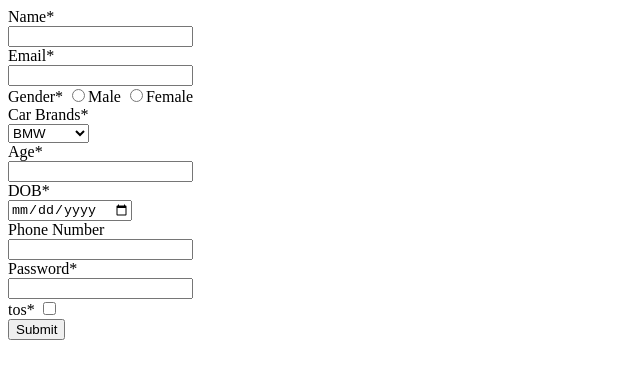
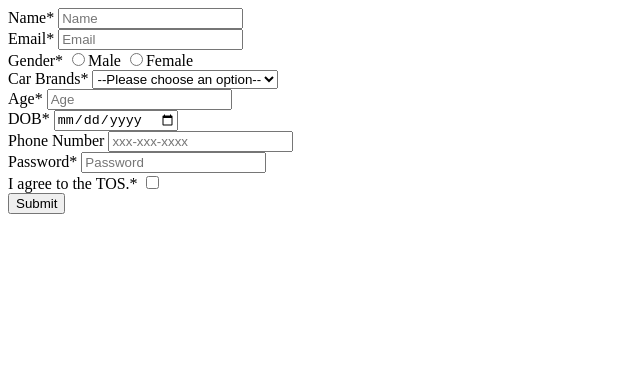
Before and after one commit to acciojob/signup-form-car-ManiPoorna, a website: page main.html in a window 1280 px wide. Shown: the whole page, without its empty margins (0-640 px from the left). Drawn offline with Linux system fonts and the light colour scheme.

Commit message:
created a submission

```diff
--- a/main.html
+++ b/main.html
@@ -9,39 +9,40 @@
 <body>
 	<!-- the entire body must be written by student -->
 	<form method="post">
-		<lable for="name">Name*</lable><br>
-		<input type="name" id="name" required>
+		<lable for="name">Name*</lable>
+		<input type="name" id="name" placeholder="Name" required >
 		<br>
-		<lable for="email">Email*</lable><br>
-		<input type="email" id="email" required>
+		<lable for="email">Email*</lable>
+		<input type="email" id="email" required placeholder="Email">
 		<br>
 		<lable for="gender">Gender*</lable>
 		<input type="radio" id="gender_m" name="gender" required>Male
 		<input type="radio" id="gender_f" name="gender" required>Female
 		<br>
-		<lable for="car" id="cars">Car Brands*</lable><br>
+		<lable for="car" id="cars">Car Brands*</lable>
 		<select  required>
+			<option selected disabled>--Please choose an option--</option>
 			<option>BMW</option>
 			<option>Audi</option>
 			<option>Mercedez</option>
 		</select>
 		<br>
-		<lable for="age">Age*</lable><br>
-		<input type="number" id="age" required>
+		<lable for="age">Age*</lable>
+		<input type="number" id="age" required placeholder="Age">
 		<br>
-		<lable for="dob">DOB*</lable><br>
+		<lable for="dob">DOB*</lable>
 		<input type="date" id="dob" required>
 		<br>
-		<lable for="tel">Phone Number</lable><br>
-		<input type="tel" id="tel">
+		<lable for="tel">Phone Number</lable>
+		<input type="tel" id="tel" placeholder="xxx-xxx-xxxx">
 		<br>
-		<lable for="password">Password*</lable><br>
-		<input type="password" id="password" required>
+		<lable for="password">Password*</lable>
+		<input type="password" id="password" required placeholder="Password">
 		<br>
-		<lable for="name">tos*</lable>
+		<lable for="tos"> I agree to the TOS.*</lable>
 		<input type="checkbox" id="tos" required>
 		<br>
-		<button class="button">Submit</button>
+		<button type="submit">Submit</button>
 	</form>
     <script type="text/javascript" src="./script.js">
 </script>
```
